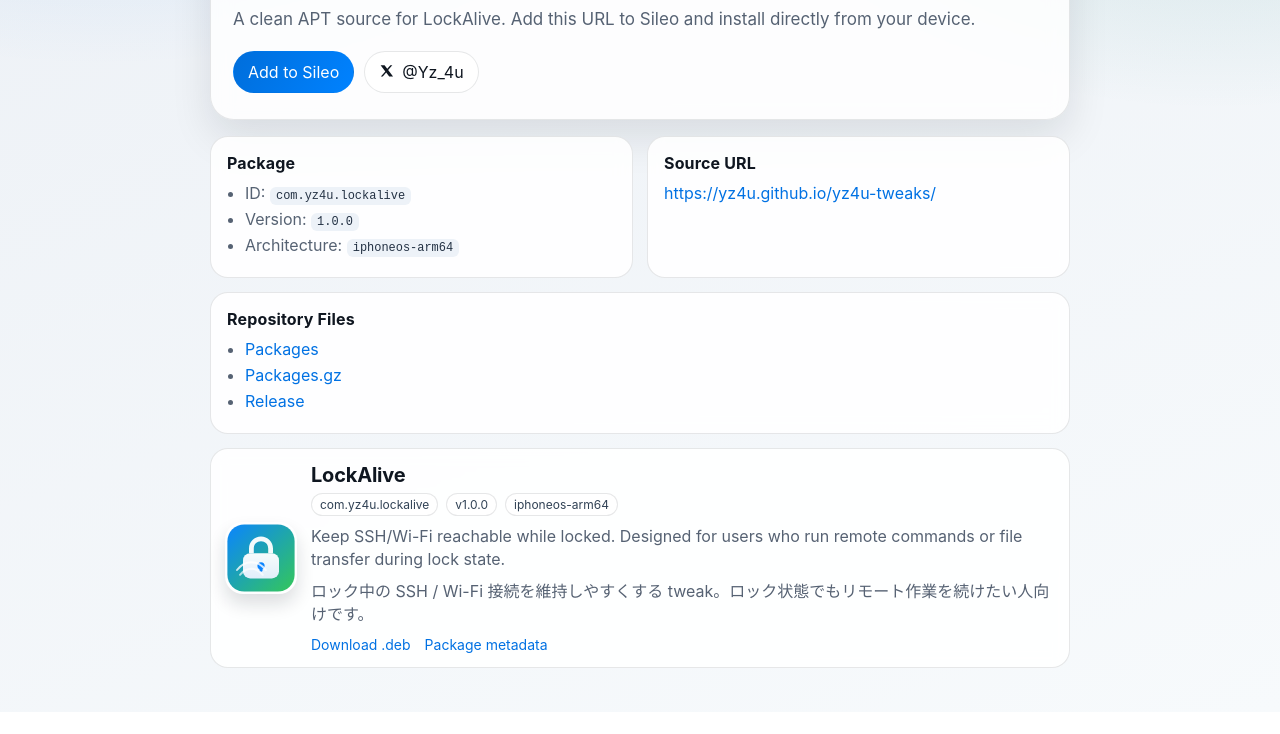
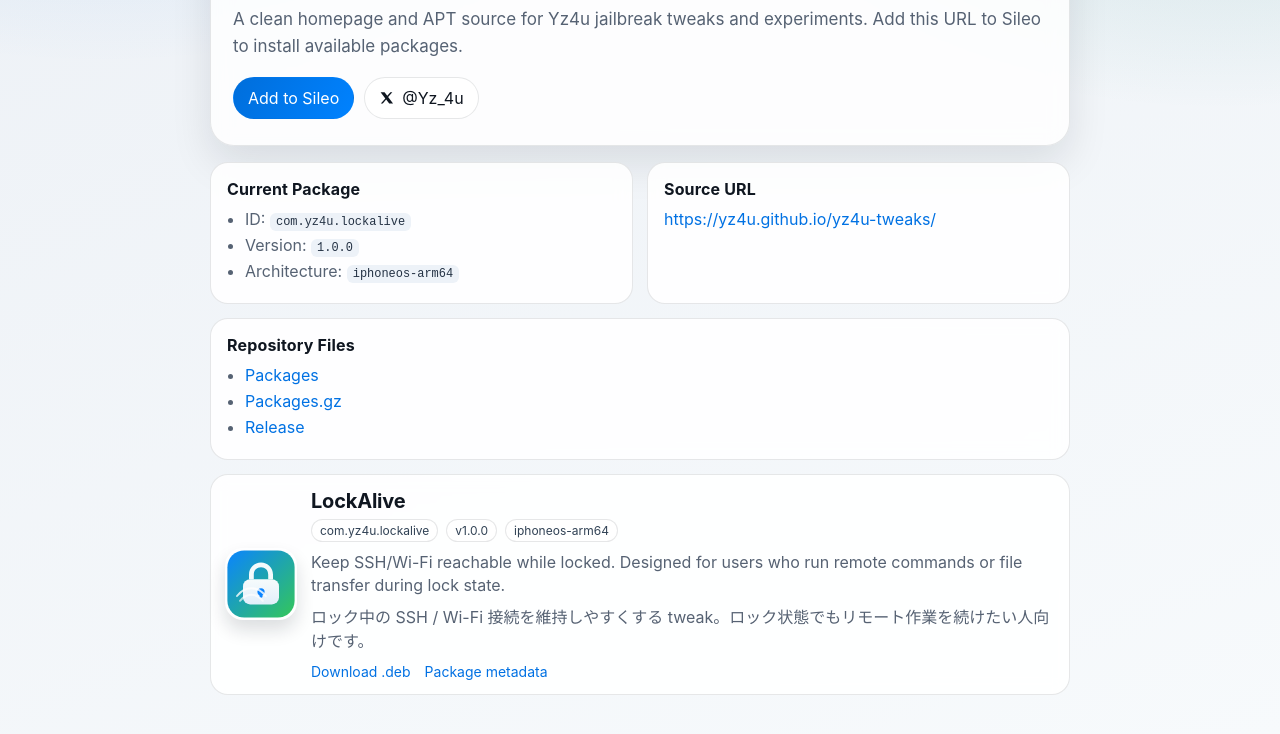
Before and after one commit to Yz4u/yz4u-tweaks, a plain HTML site: page index.html in a window 1280 px wide. Shown: the part 148-882 px from the top of the page. Before the commit the page ends 860 px from the top, so only its background shows below. Drawn offline with Linux system fonts and the light colour scheme.

Commit message:
Generalize homepage copy for multi-tweak project

```diff
--- a/index.html
+++ b/index.html
@@ -203,7 +203,7 @@
     <section class="hero">
       <span class="badge">Yz4u JB Comfort Project</span>
       <h1>yz4u-tweaks</h1>
-      <p class="lead">A clean APT source for LockAlive. Add this URL to Sileo and install directly from your device.</p>
+      <p class="lead">A clean homepage and APT source for Yz4u jailbreak tweaks and experiments. Add this URL to Sileo to install available packages.</p>
       <div class="actions">
         <a class="btn primary" href="sileo://source/https://yz4u.github.io/yz4u-tweaks/">Add to Sileo</a>
         <a class="btn" href="https://x.com/Yz_4u" target="_blank" rel="noopener noreferrer">
@@ -217,7 +217,7 @@
 
     <section class="grid">
       <article class="card">
-        <h2>Package</h2>
+        <h2>Current Package</h2>
         <ul>
           <li>ID: <code>com.yz4u.lockalive</code></li>
           <li>Version: <code>1.0.0</code></li>
```
